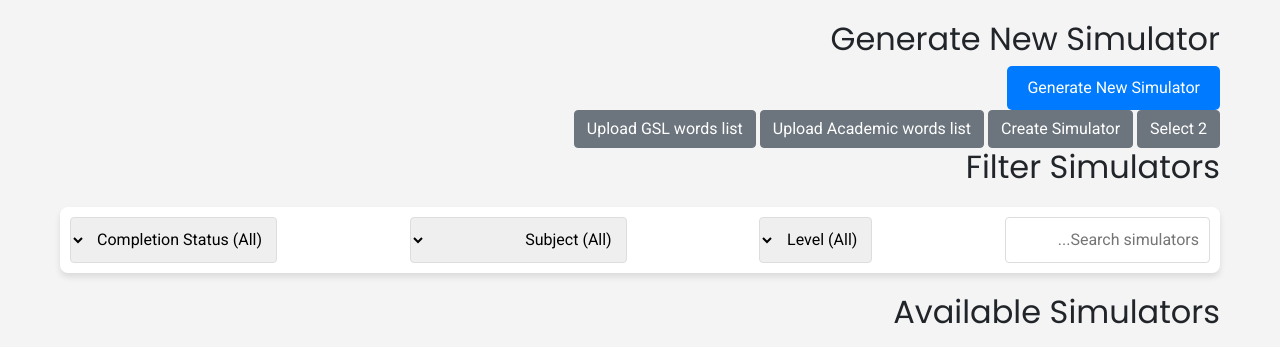
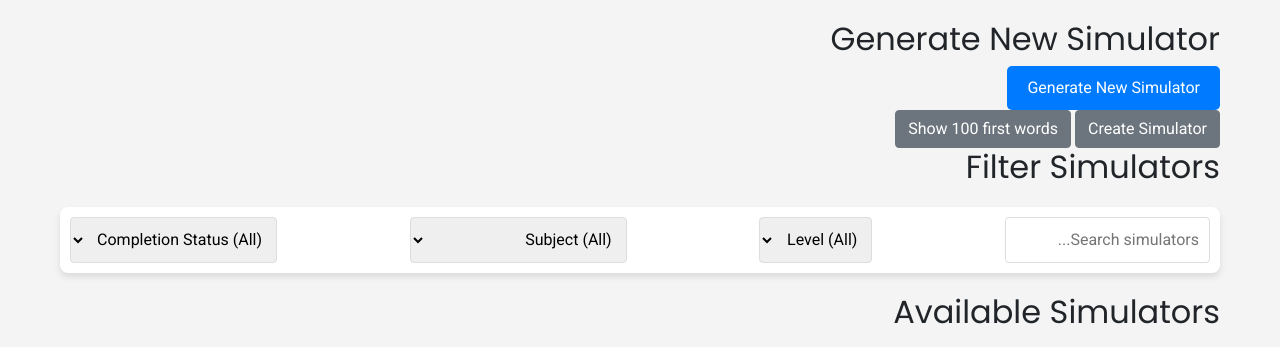
Before and after one commit to ofekrozen/Amirnetix, a Django app: page /Management/ in a window 1280 px wide. Shown: the part 80-427 px from the top of the page. Run offline with Django 4.2, Linux system fonts and the light colour scheme; a user stored in the database is signed in; data comes from the database, SQL or seed files in the repository; both versions use the stored data as it was after the commit.

Commit message:
Update Create Simulator page

```diff
--- a/Management/templates/Management/index.html
+++ b/Management/templates/Management/index.html
@@ -8,10 +8,11 @@
                 {% csrf_token %}
                 <button class="btn btn-primary" type="submit">Generate New Simulator</button>
             </form>
-            <a class="btn btn-secondary" href="{% url 'select_2'%}">Select 2</a>
+            <!-- <a class="btn btn-secondary" href="{% url 'select_2'%}">Select 2</a> -->
             <a class="btn btn-secondary" href="{% url 'create_simulator'%}">Create Simulator</a>
-            <a class="btn btn-secondary" href="{% url 'upload_words' list_type='AWL' %}">Upload Academic words list</a>
-            <a class="btn btn-secondary" href="{% url 'upload_words' list_type='GSL' %}">Upload GSL words list</a>
+            <!-- <a class="btn btn-secondary" href="{% url 'upload_words' list_type='AWL' %}">Upload Academic words list</a>
+            <a class="btn btn-secondary" href="{% url 'upload_words' list_type='GSL' %}">Upload GSL words list</a> -->
+            <a class="btn btn-secondary" href="{% url 'first_100' %}">Show 100 first words</a>
         </div>
         {% endif %}
         <h2>Filter Simulators</h2>
--- a/Management/urls.py
+++ b/Management/urls.py
@@ -12,4 +12,5 @@ urlpatterns = [
     path("create_simulator/",views.create_simulator, name='create_simulator'),
     path('admin/fetch-unused-words/', views.fetch_unused_words, name='fetch_unused_words'),
     path("select_2/",views.select_2, name='select_2'),
+    path("first_100/",views.first_100, name='first_100'),
 ]
--- a/Management/views.py
+++ b/Management/views.py
@@ -281,20 +281,44 @@ def create_simulator(request):
 
 
 def fetch_unused_words(request):
+    words_list = []
+    try:
+        words_df = pd.read_csv(r"C:\Users\ofeko\Desktop\Python\PyPdf2\words.csv")
+        for word in words_df["Word"]:
+            try:
+                words_list.append(Word.objects.get(eng_word = word))
+            except:
+                pass
+        words_list = unused_words(words_list)
+    except:
+        all_words = list(Word.objects.exclude(level = 1).all())
+        words_list = unused_words(all_words)
+
     search_query = request.GET.get('q', '')
-    unused_words = [
-        {"id": 1, "text": "example"},
-        {"id": 2, "text": "dynamic"},
-        {"id": 3, "text": "selection"},
-        {"id": 4, "text": "interactive"},
-        {"id": 5, "text": "learning"},
-        # Replace this static list with a query to fetch unused words from your database.
-    ]
+
+    not_used_words = []
+    for word in words_list:
+        not_used_words.append({"id":word.id, "text":word.eng_word})
 
     if search_query:
-        unused_words = [word for word in unused_words if search_query.lower() in word["text"].lower()]
+        not_used_words = [word for word in not_used_words if search_query.lower() in word["text"].lower()]
 
-    return JsonResponse(unused_words, safe=False)
+    return JsonResponse(not_used_words, safe=False)
+
+def unused_words(word_list: list[Word]) -> list[Word]:
+    new_words_list = []
+    for word in word_list:
+        if not word.is_used():
+            new_words_list.append(word)
+    return new_words_list
+
+
 
 def select_2(request):
     return render(request, "Management/select_2.html")
+
+def first_100(request):
+    first_100_words = Word.objects.filter(word_level = 2).all().order_by('word_level')
+    for word in first_100_words:
+        print(word)
+    return render(request,"Management/index.html")
```
Also changed, not shown: Management/models.py (+7 -1 lines), db.sqlite3.
